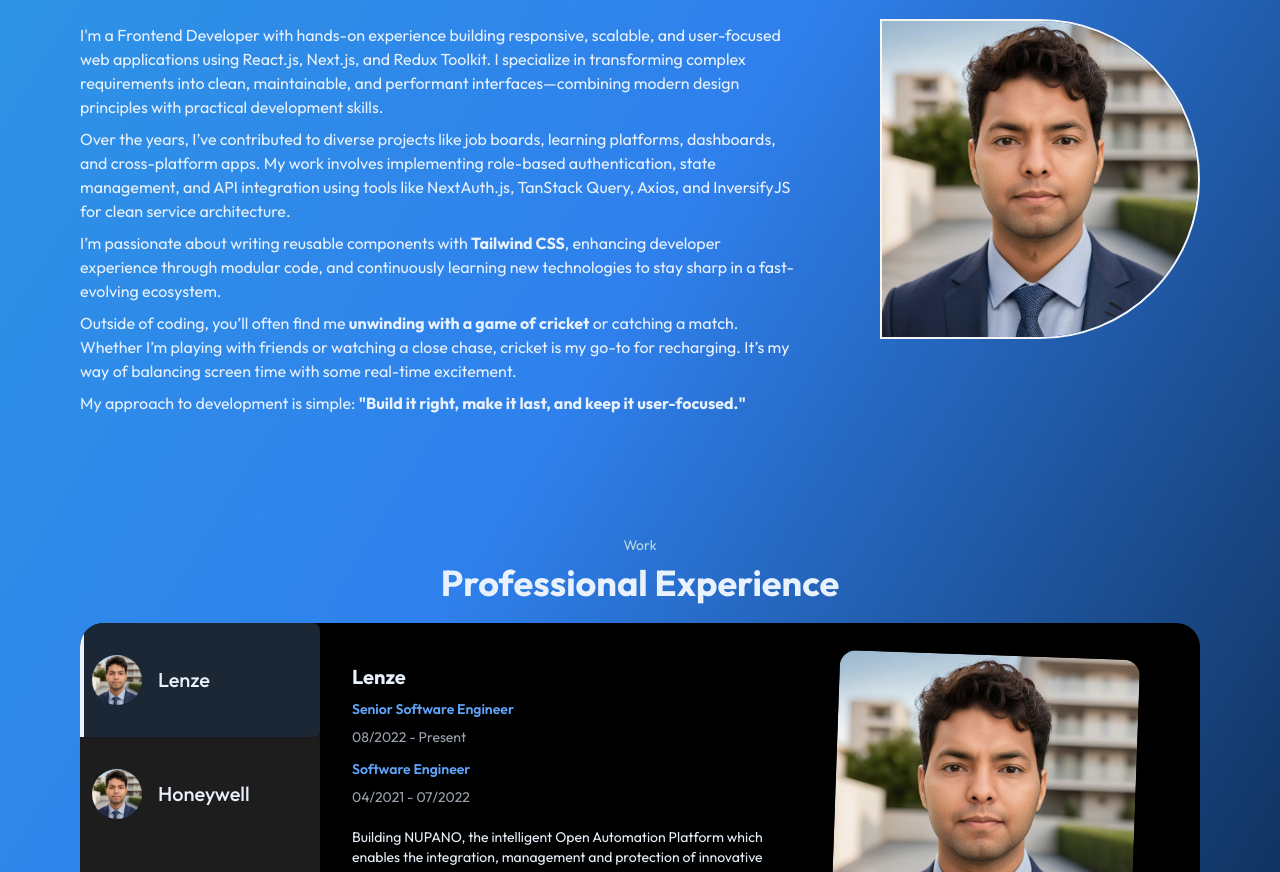
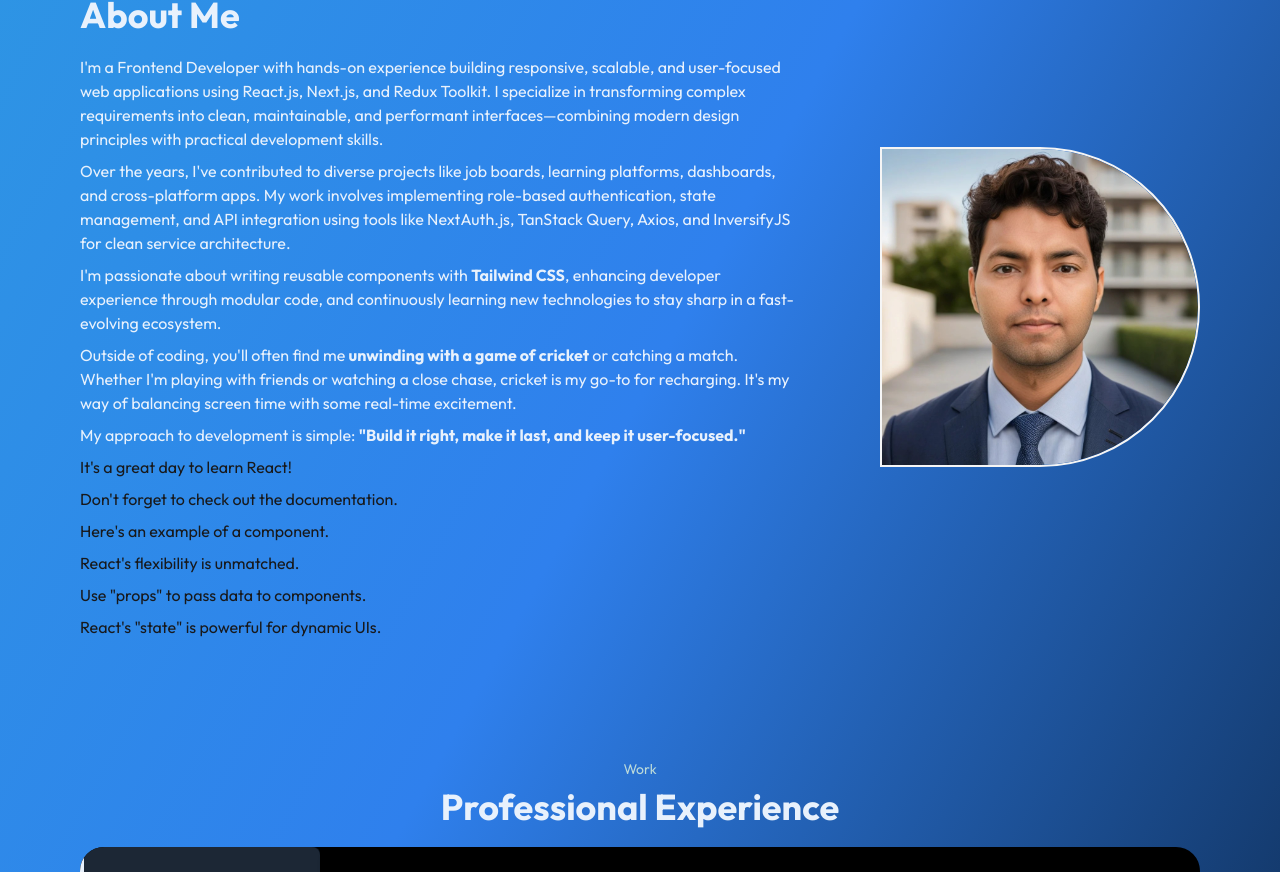
Before and after one commit to mdsoaib791/my-portfolio, a Next.js app: page / in a window 1280 px wide. Shown: the part 756-1628 px from the top of the page. Built offline with nearby package versions, Linux system fonts and the light colour scheme.

Commit message:
refactor: clean up Header component by removing unused components; enhance About and Banner components with improved text formatting and additional content; update Input and Textarea interfaces to include placeholder property; optimize useActiveNav hook with useCallback for better performance

```diff
--- a/src/components/common/header/Header.tsx
+++ b/src/components/common/header/Header.tsx
@@ -12,15 +12,6 @@ import { cn } from "@/lib/utils"
 import { Menu, X } from "lucide-react"
 import Link from "next/link"
 import * as React from "react"
-
-const components = [
-    {
-        title: "Alert Dialog",
-        href: "/docs/primitives/alert-dialog",
-        description: "A modal dialog that interrupts the user with important content and expects a response.",
-    },
-    // other components...
-]
 
 export default function Header() {
     const [isOpen, setIsOpen] = React.useState(false)
--- a/src/components/home/about.tsx
+++ b/src/components/home/about.tsx
@@ -8,11 +8,17 @@ export default function About() {
           <div className="col-span-2">
             <p className="text-accent text-sm mb-2">MORE ABOUT ME</p>
             <h2 className="text-4xl font-bold text-background mb-5">About Me</h2>
-            <p className="text-background">I'm a Frontend Developer with hands-on experience building responsive, scalable, and user-focused web applications using React.js, Next.js, and Redux Toolkit. I specialize in transforming complex requirements into clean, maintainable, and performant interfaces—combining modern design principles with practical development skills.</p>
-            <p className="text-background">Over the years, I’ve contributed to diverse projects like job boards, learning platforms, dashboards, and cross-platform apps. My work involves implementing role-based authentication, state management, and API integration using tools like NextAuth.js, TanStack Query, Axios, and InversifyJS for clean service architecture.</p>
-            <p className="text-background">I’m passionate about writing reusable components with <strong>Tailwind CSS</strong>, enhancing developer experience through modular code, and continuously learning new technologies to stay sharp in a fast-evolving ecosystem.</p>
-            <p className="text-background">Outside of coding, you’ll often find me <strong>unwinding with a game of cricket</strong> or catching a match. Whether I’m playing with friends or watching a close chase, cricket is my go-to for recharging. It’s my way of balancing screen time with some real-time excitement.</p>
-            <p className="text-background">My approach to development is simple: <strong>"Build it right, make it last, and keep it user-focused."</strong>  </p>
+            <p className="text-background">I&apos;m a Frontend Developer with hands-on experience building responsive, scalable, and user-focused web applications using React.js, Next.js, and Redux Toolkit. I specialize in transforming complex requirements into clean, maintainable, and performant interfaces—combining modern design principles with practical development skills.</p>
+            <p className="text-background">Over the years, I&apos;ve contributed to diverse projects like job boards, learning platforms, dashboards, and cross-platform apps. My work involves implementing role-based authentication, state management, and API integration using tools like NextAuth.js, TanStack Query, Axios, and InversifyJS for clean service architecture.</p>
+            <p className="text-background">I&apos;m passionate about writing reusable components with <strong>Tailwind CSS</strong>, enhancing developer experience through modular code, and continuously learning new technologies to stay sharp in a fast-evolving ecosystem.</p>
+            <p className="text-background">Outside of coding, you&apos;ll often find me <strong>unwinding with a game of cricket</strong> or catching a match. Whether I&apos;m playing with friends or watching a close chase, cricket is my go-to for recharging. It&apos;s my way of balancing screen time with some real-time excitement.</p>
+            <p className="text-background">My approach to development is simple: <strong>&quot;Build it right, make it last, and keep it user-focused.&quot;</strong></p>
+            <p>It&apos;s a great day to learn React!</p>
+            <p>Don&apos;t forget to check out the documentation.</p>
+            <p>Here&apos;s an example of a component.</p>
+            <p>React&apos;s flexibility is unmatched.</p>
+            <p>Use &quot;props&quot; to pass data to components.</p>
+            <p>React&apos;s &quot;state&quot; is powerful for dynamic UIs.</p>
           </div>
           <div className="border-2 border-[#f5f5f5] rounded-full rounded-l-none overflow-hidden flex justify-center items-center">
             <Image src={"/images/aidp.jpg"} alt="Hero Image" width={300} height={300} className="w-full rounded-full rounded-l-none" />
@@ -20,5 +26,5 @@ export default function About() {
         </div>
       </div>
     </div>
-  )
+  );
 }
--- a/src/components/home/banner.tsx
+++ b/src/components/home/banner.tsx
@@ -2,23 +2,28 @@ import { Button } from "@/components/ui/button";
 
 export default function Banner() {
     return (
-        <div id="Home" className="relative pt-[100px] md:pt-[150px] bg-cover bg-center"                    >
+        <div id="Home" className="relative pt-[100px] md:pt-[150px] bg-cover bg-center">
             <div className="container relative justify-center flex pb-[100px]">
                 <div className="max-w-4xl">
                     <div className="text-center">
-                        <h1 className="text-4xl font-bold mb-4 text-background">Hello, I'm <span className="font-extrabold marck-script-regular">Md Soaib Ansari</span></h1>
-                        <p className="text-background">Crafting seamless digital experiences that elevate brands, engage users, and drive results through intuitive design and smart frontend development.</p>
+                        <h1 className="text-4xl font-bold mb-4 text-background">
+                            Hello, I&apos;m <span className="font-extrabold marck-script-regular">Md Soaib Ansari</span>
+                        </h1>
+                        <p className="text-background">
+                            Crafting seamless digital experiences that elevate brands, engage users, and drive results through intuitive design and smart frontend development.
+                        </p>
+                        <p>It&apos;s time to build something amazing!</p>
                         <div className="flex gap-4 flex-wrap items-center mt-5 pt-4 justify-center">
                             <Button>Learn More</Button>
                             <Button variant={"secondary"}>View My Work</Button>
                         </div>
                     </div>
-
                 </div>
             </div>
-            <div className="animate-scaleIn pointer-events-none relative z-10 mx-auto -mt-32 h-96 w-screen max-w-(--breakpoint-2xl) overflow-hidden [mask-image:radial-gradient(50%_50%,white,transparent)] before:absolute before:inset-0 before:bg-[radial-gradient(circle_at_bottom_center,#8350e8,transparent_80%)] before:opacity-60"><div className="absolute top-1/2 -left-1/2 z-20 aspect-[1/0.7] w-[200%] rounded-[100%] border-t-4 border-t-[#ffffff] bg-[#0a0a0a44] shadow-[inset_0_2px_20px_#fff,0_-10px_50px_1px_#ffffff6e]"></div></div>
+            <div className="animate-scaleIn pointer-events-none relative z-10 mx-auto -mt-32 h-96 w-screen max-w-(--breakpoint-2xl) overflow-hidden [mask-image:radial-gradient(50%_50%,white,transparent)] before:absolute before:inset-0 before:bg-[radial-gradient(circle_at_bottom_center,#8350e8,transparent_80%)] before:opacity-60">
+                <div className="absolute top-1/2 -left-1/2 z-20 aspect-[1/0.7] w-[200%] rounded-[100%] border-t-4 border-t-[#ffffff] bg-[#0a0a0a44] shadow-[inset_0_2px_20px_#fff,0_-10px_50px_1px_#ffffff6e]"></div>
+            </div>
             <div aria-hidden="true" className="pointer-events-none absolute inset-x-0 bottom-0 z-0 h-full bg-linear-to-t from-white opacity-100 dark:from-primary"></div>
         </div>
-
     );
 }
--- a/src/components/ui/input.tsx
+++ b/src/components/ui/input.tsx
@@ -1,9 +1,11 @@
-import * as React from "react"
+import * as React from "react";
 
-import { cn } from "@/lib/utils"
+import { cn } from "@/lib/utils";
 
 export interface InputProps
-  extends React.InputHTMLAttributes<HTMLInputElement> { }
+  extends React.InputHTMLAttributes<HTMLInputElement> {
+  placeholder?: string; // Added a meaningful property to avoid the empty interface error
+}
 
 const Input = React.forwardRef<HTMLInputElement, InputProps>(
   ({ className, type, ...props }, ref) => {
@@ -17,9 +19,9 @@ const Input = React.forwardRef<HTMLInputElement, InputProps>(
         ref={ref}
         {...props}
       />
-    )
+    );
   }
-)
-Input.displayName = "Input"
+);
+Input.displayName = "Input";
 
-export { Input }
+export { Input };
--- a/src/components/ui/textarea.tsx
+++ b/src/components/ui/textarea.tsx
@@ -1,9 +1,11 @@
-import * as React from "react"
+import * as React from "react";
 
-import { cn } from "@/lib/utils"
+import { cn } from "@/lib/utils";
 
 export interface TextareaProps
-  extends React.TextareaHTMLAttributes<HTMLTextAreaElement> {}
+  extends React.TextareaHTMLAttributes<HTMLTextAreaElement> {
+  placeholder?: string; // Example property
+}
 
 const Textarea = React.forwardRef<HTMLTextAreaElement, TextareaProps>(
   ({ className, ...props }, ref) => {
@@ -21,4 +23,4 @@ const Textarea = React.forwardRef<HTMLTextAreaElement, TextareaProps>(
 )
 Textarea.displayName = "Textarea"
 
-export { Textarea }
+export { Textarea };
```
Also changed, not shown: src/hooks/useActiveNav.ts (+6 -8 lines).
